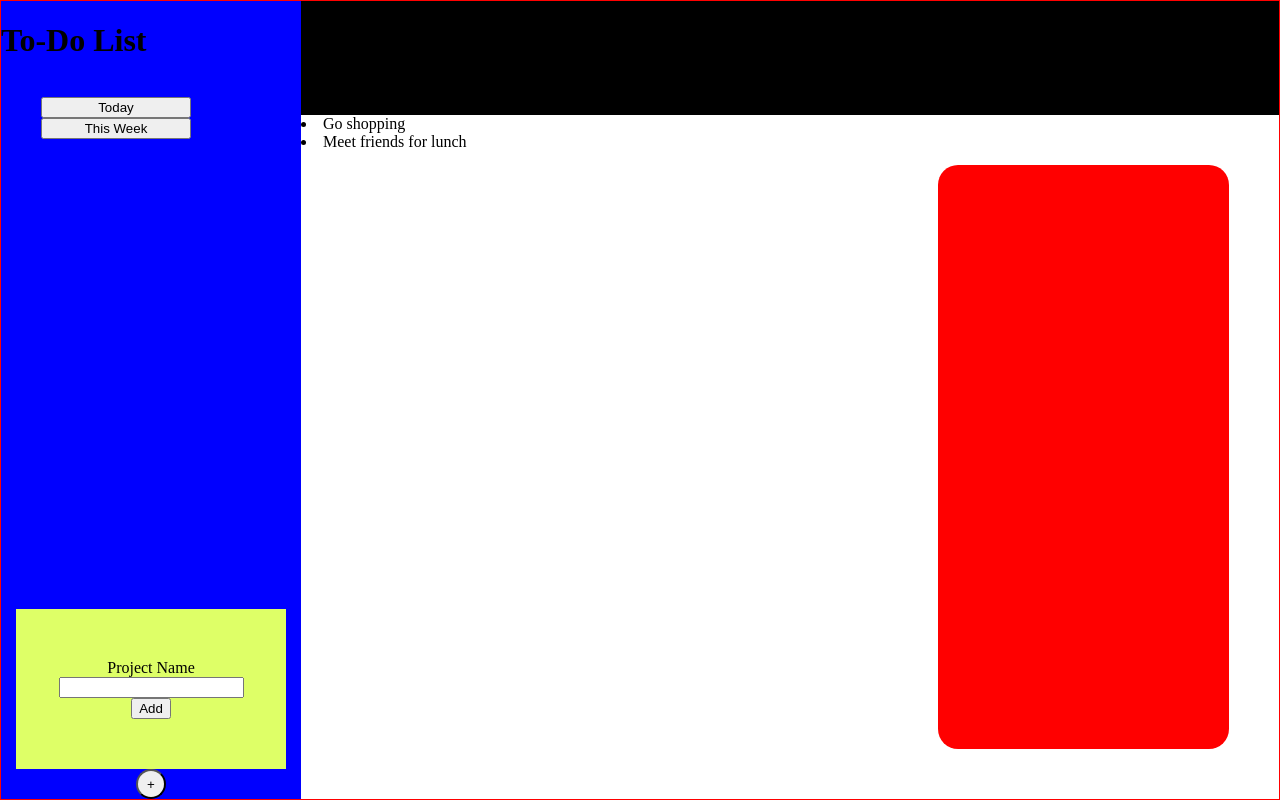
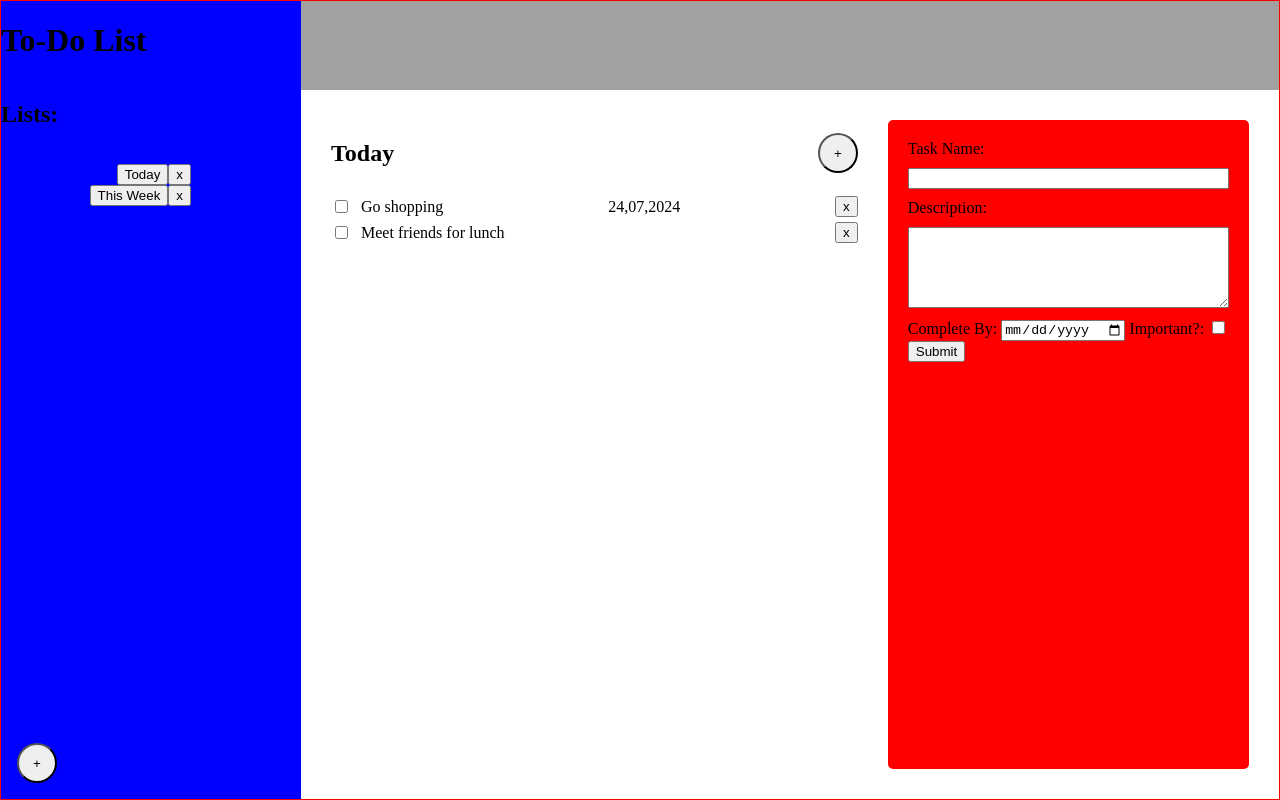
Before and after one commit to guskirb/todo-listTOP, a website built with webpack: page src/template.html in a window 1280 px wide. Both pictures are taken after a click on the button "Today". Built offline with nearby package versions, Linux system fonts and the light colour scheme.

Commit message:
Add buttons, checklist and inputs to UI

```diff
--- a/src/index.js
+++ b/src/index.js
@@ -1,20 +1,39 @@
-import './style.css';
+import '../src/style.css';
 import newProject from '../src/project.js';
+import project from '../src/project.js';
 
 const sidebar = document.getElementById("projectList");
+const projectInputWindow = document.getElementById("addProjectPopup");
+const projectInput = document.getElementById("projectInput");
+const addButton = document.getElementById("submit");
+const popupCloseButton = document.getElementById("popupClose");
+const showInputButton = document.getElementById("addProject");
+const projectTitle = document.getElementById("projectTitle");
+
 const listMain = document.getElementById("list");
-const addButton = document.getElementById("submit");
-const projectInput = document.getElementById("projectInput");
 
 let projectList = [];
 
 let today = new newProject("Today");
 let thisWeek = new newProject("This Week");
 thisWeek.addToList("Work Meeting")
-today.addToList("Go shopping");
+today.addToList("Go shopping", false, "Buy apples", "24,07,2024");
 today.addToList("Meet friends for lunch");
 projectList.push(today);
 projectList.push(thisWeek);
+
+// add project popup window
+showInputButton.addEventListener("click", () => {
+    if (projectInputWindow.style.display === "flex") {
+        projectInputWindow.style.display = "none";
+    } else {
+        projectInputWindow.style.display = "flex";
+    }
+})
+
+popupCloseButton.addEventListener("click", () => {
+    projectInputWindow.style.display = "none";
+})
 
 // add a new project to list
 addButton.addEventListener("click", () => {
@@ -35,18 +54,48 @@ function projectButtons() {
     }
 }
 
+//add a new project button
 function newProjectButton(value) {
+    let newDiv = document.createElement("div");
     let newButton = document.createElement("button");
-    sidebar.appendChild(newButton).textContent = projectList[value].projectName;
-    sidebar.lastChild.addEventListener("click", () => {
+    let deleteButton = document.createElement("button");
+    sidebar.appendChild(newDiv);
+    newDiv.appendChild(newButton).textContent = projectList[value].projectName;
+    newDiv.appendChild(deleteButton).textContent = "x";
+    newDiv.firstChild.addEventListener("click", () => {
         refreshList(projectList[value]);
     });
+    newDiv.lastChild.addEventListener("click", () => {
+        deleteProject(value)
+    });
+}
+
+function deleteProject(value) {
+    projectList.splice(value, 1);
+    projectButtons();
 }
 
 function refreshList(project) {
     clearList();
+    projectTitle.textContent = project.name;
     for (let x = 0; x < project.toDoList.length; x++) {
-        listMain.appendChild(document.createElement("li")).textContent = project.toDoList[x].name;
+        let newDiv = document.createElement("div");
+        let deleteButton = document.createElement("button");
+        let checkBox = document.createElement("input")
+        checkBox.type = "checkbox";
+
+        listMain.appendChild(newDiv);
+        listMain.lastChild.classList.add(x);
+        newDiv.appendChild(checkBox);
+        newDiv.appendChild(document.createElement("li")).textContent = project.toDoList[x].name;
+        newDiv.appendChild(document.createElement("li")).textContent = project.toDoList[x].date;
+        newDiv.appendChild(deleteButton).textContent = "x";
+
+        deleteButton.addEventListener("click", () => {
+            listMain.removeChild(newDiv);
+            project.toDoList.splice(x, 1);
+            refreshList(project);
+        });
     }
 }
 
--- a/src/style.css
+++ b/src/style.css
@@ -4,12 +4,12 @@ body {
   margin: 0;
   box-sizing: border-box;
   display: grid;
-  grid-template-rows: 1fr 6fr;
+  grid-template-rows: 1fr 8fr;
   grid-template-columns: minmax(300px, 1fr) 3fr 2fr;
 }
 
 #header {
-  background-color: black;
+  background-color: rgb(161, 161, 161);
   grid-row: 1 / span 1;
   grid-column: 2 / span 2;
 }
@@ -22,35 +22,84 @@ body {
   flex-flow: column;
 }
 
+#projectList {
+  display: flex;
+  flex-flow: column;
+  width: 150px;
+  align-items: end;
+}
+
+#addProject {
+  height: 40px;
+  width: 40px;
+  border-radius: 50%;
+  align-self: flex-start;
+  margin-top: auto;
+  margin-bottom: 2vh;
+  margin-left: 2vh;
+}
+
+#addProjectPopup {
+  position: absolute;
+  background-color: rgb(222, 255, 103);
+  width: max(14%, 250px);
+  height: 20%;
+  align-self: center;
+  margin-top: auto;
+  display: none;
+  flex-flow: column;
+  justify-content: center;
+  align-items: center;
+  bottom: 8vh;
+  border-radius: 5px;
+  gap: 2vh;
+}
+
+.titleList {
+  display: flex;
+  justify-content: space-between;
+  align-items: center;
+}
+
+#toDoList {
+  margin: 30px;
+  display: flex;
+  flex-flow: column;
+  gap: 5px;
+}
+
+#list {
+  list-style: none;
+}
+
+#list > div {
+  display: flex;
+  justify-content: space-between;
+  margin-bottom: 5px;
+  margin-top: 5px;
+  align-items: center;
+}
+
+#list > div > li {
+  margin-right: auto;
+  margin-left: 10px;
+}
+
+#addList {
+  height: 40px;
+  width: 40px;
+  border-radius: 50%;
+}
+
 #details {
   grid-column: 3 / span 1;
   grid-row: 2 / span 1;
   background-color: red;
-  margin: 50px;
-  border-radius: 20px;
-}
-
-#projectList {
+  margin: 30px;
+  margin-left: 0;
+  border-radius: 5px;
   display: flex;
   flex-flow: column;
-  width: 150px;
+  padding: 20px;
+  gap: 10px;
 }
-
-#addProject {
-  height: 30px;
-  width: 30px;
-  border-radius: 50%;
-  align-self: center;
-}
-
-#addProjectPopup {
-  background-color: rgb(222, 255, 103);
-  width: 90%;
-  height: 20%;
-  align-self: center;
-  margin-top: auto;
-  display: flex;
-  flex-flow: column;
-  justify-content: center;
-  align-items: center;
-}
--- a/src/template.html
+++ b/src/template.html
@@ -10,22 +10,46 @@
 </head>
 
 <body>
-    <div id="header"></div>
+    <div id="header">
+    </div>
     <div id="sidebar">
         <h1>To-Do List</h1>
+        <h2>Lists:</h2>
         <ul id="projectList">
-            <h2>Lists</h2>
-
         </ul>
         <div id="addProjectPopup">
-            <label for="projectInput">Project Name</label>
+            <div>
+                <label for="projectInput">Project Name</label>
+                <button id="popupClose">x</button>
+            </div>
             <input type="text" name="projectInput" id="projectInput">
             <button id="submit">Add</button>
         </div>
         <button id="addProject">+</button>
     </div>
-    <main id="list"></main>
-    <div id="details"></div>
+    <div id="toDoList">
+        <div class="titleList">
+            <h2 id="projectTitle"></h2>
+            <button id="addList">+</button>
+        </div>
+
+        <main id="list">
+        </main>
+
+    </div>
+    <div id="details">
+        <label for="taskName">Task Name:</label>
+        <input type="text" name="taskName" id="taskName">
+        <label for="taskDesc">Description:</label>
+        <textarea name="taskDesc" id="taskDesc" cols="30" rows="5"></textarea>
+        <div><label for="deadline">Complete By:</label>
+            <input type="date" name="deadline" id="deadline">
+            <label for="important">Important?:</label>
+            <input type="checkbox" name="important" id="important">
+            <button id="submitList">Submit</button>
+        </div>
+
+    </div>
 </body>
 
 </html>
```
